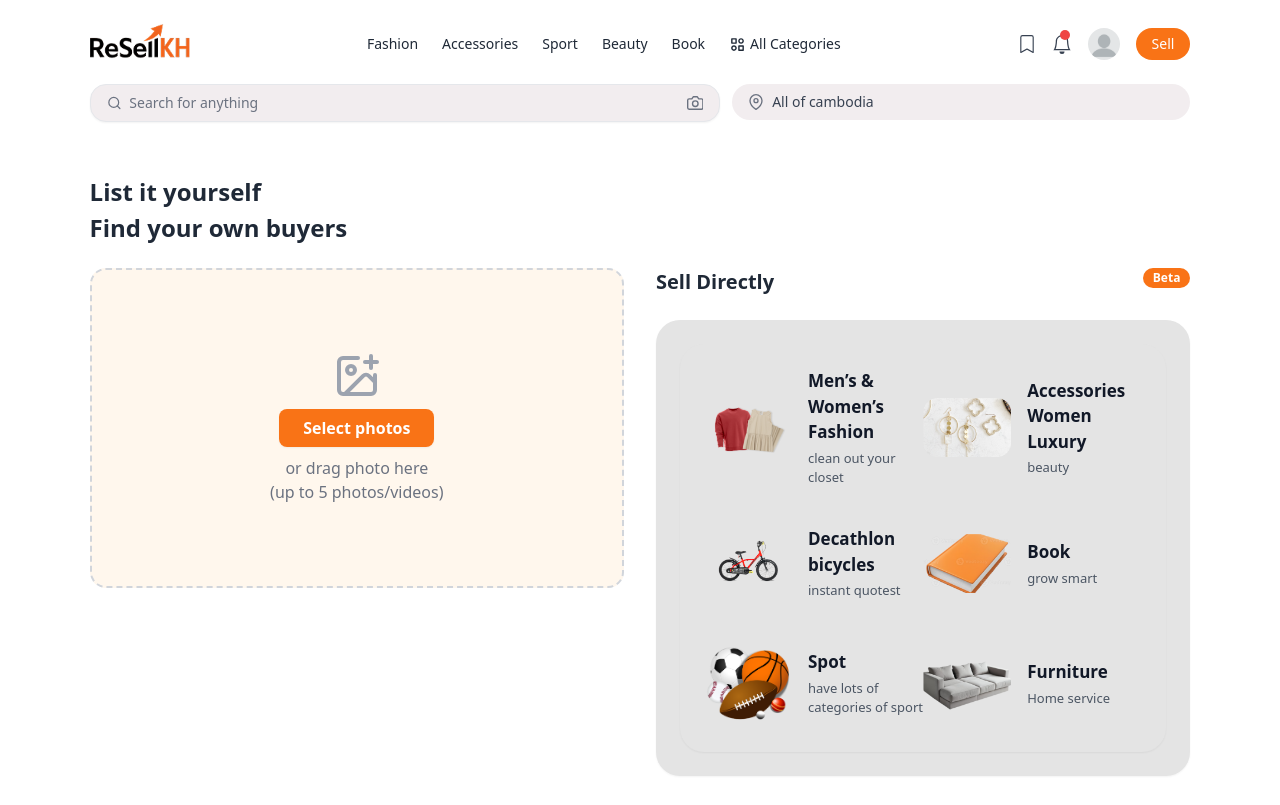
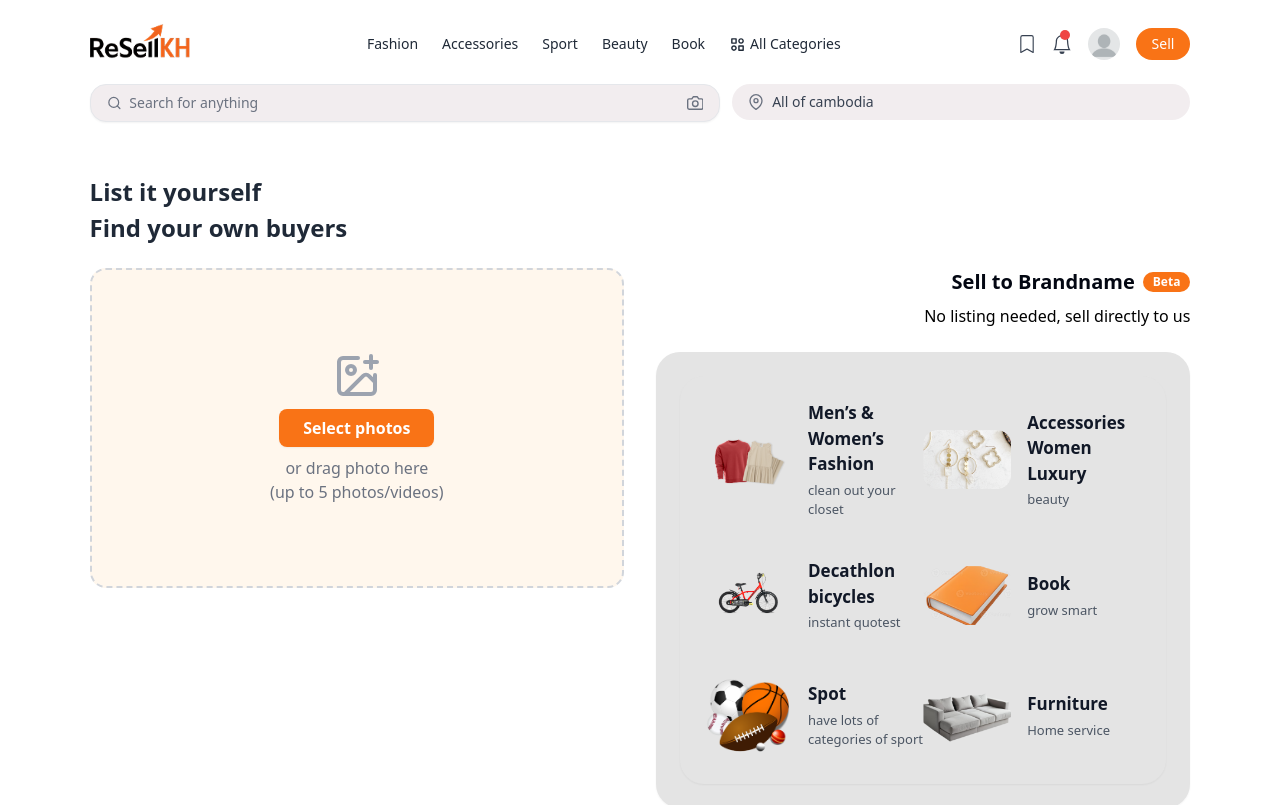
Before and after one commit to sreypov-hout/resellkh_, a Next.js app: page /sell in a window 1280 px wide. Shown: the top 805 px of the page. Built offline with nearby package versions, Linux system fonts and the light colour scheme.

Commit message:
Update Seller Page

```diff
--- a/src/app/(main)/sell/page.jsx
+++ b/src/app/(main)/sell/page.jsx
@@ -15,33 +15,32 @@ export default function SellDashboardPage() {
 
             {/* LEFT: Photo Upload */}
             <div>
-              <div>
-                <PhotoUploadPrompt />
+              <PhotoUploadPrompt />
+            </div>
+            {/* RIGHT: Sell Directly */}
+            <div>
+            {/* Header: All content aligned to the right */}
+            <div className="flex flex-col items-end text-right mb-6 gap-2">
+              {/* Title + Beta */}
+              <div className="flex items-center justify-end">
+                <h1 className="text-xl font-bold text-gray-950">Sell to Brandname</h1>
+                <span className="ml-2 bg-orange-500 text-white text-xs font-semibold px-2.5 py-0.5 rounded-full">
+                  Beta
+                </span>
               </div>
+
+              {/* Subtitle */}
+              <p className="text-sm sm:text-base text-black font-medium">
+                No listing needed, sell directly to us
+              </p>
             </div>
 
-            {/* RIGHT: Sell Directly */}
-            <div>
-              {/* Header with title and beta */}
-                <div className="flex justify-between items-start mb-6">
-                  <h2 className="text-xl font-bold text-gray-800">Sell Directly</h2>
-                  <span className="bg-orange-500 text-white text-xs font-semibold px-2.5 py-0.5 rounded-full">
-                    Beta
-                  </span>
-                </div>
-              <div className="bg-[#E4E4E4] rounded-3xl p-6 shadow-sm relative">
+            {/* Content Box */}
+            <div className="bg-[#E4E4E4] rounded-3xl p-6 shadow-sm relative">
+              <SellDirectly />
+            </div>
+          </div>
 
-                {/* Header with title and beta
-                <div className="flex justify-between items-start mb-6">
-                  <h2 className="text-xl font-bold text-gray-800">Sell Directly</h2>
-                  <span className="bg-orange-500 text-white text-xs font-semibold px-2.5 py-0.5 rounded-full">
-                    Beta
-                  </span>
-                </div> */}
-
-                <SellDirectly />
-              </div>
-            </div>
           </div>
 
           {/* BOTTOM: Draft management */}
--- a/src/components/sell/DealMethod.jsx
+++ b/src/components/sell/DealMethod.jsx
@@ -1,24 +1,44 @@
+'use client';
+import { useState } from 'react';
+import { Move } from 'lucide-react';
+
 export default function DealMethod({ location, setLocation, telegram, setTelegram }) {
+  const [showLocationInput, setShowLocationInput] = useState(false);
+
   return (
     <div className="p-5 border rounded-3xl bg-white space-y-4">
       <p className="font-semibold text-lg">Deal Method</p>
 
+      {/* Meet-up Field */}
       <div>
         <p className="text-sm font-medium mb-1">Meet-up</p>
+        {!showLocationInput ? (
+          <button
+            onClick={() => setShowLocationInput(true)}
+            className="flex items-center space-x-2 text-orange-500 font-medium hover:opacity-80"
+          >
+            <div className="w-6 h-6 rounded-full bg-orange-500 flex items-center justify-center text-white">
+              <Move className="w-4 h-4" />
+            </div>
+            <span>Add Location</span>
+          </button>
+        ) : (
           <input
             type="text"
             placeholder="Add location"
             value={location}
             onChange={(e) => setLocation(e.target.value)}
-          className="w-full rounded-2xl bg-gray-100 px-5 py-3 placeholder-gray-500 text-gray-800 focus:outline-none"
+            className="w-full mt-2 rounded-2xl bg-gray-100 px-5 py-3 placeholder-gray-500 text-gray-800 focus:outline-none"
           />
+        )}
       </div>
 
+      {/* Telegram Field */}
       <div>
         <p className="text-sm font-medium mb-1">Telegram</p>
         <input
           type="text"
-          placeholder="Add link or username"
+          placeholder="Add link or @username"
           value={telegram}
           onChange={(e) => setTelegram(e.target.value)}
           className="w-full rounded-2xl bg-gray-100 px-5 py-3 placeholder-gray-500 text-gray-800 focus:outline-none"
```
Lines whose indentation alone changed are shown as unchanged.
